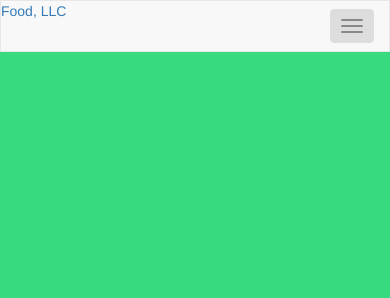
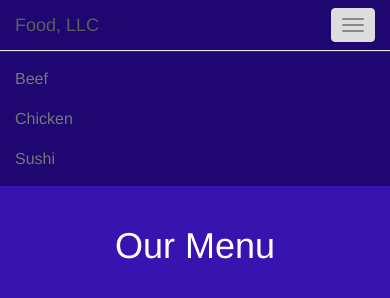
Before and after one commit to yuvraj333/mod3, a plain HTML site: page index.html in a window 390 px wide. Both pictures are taken after a click on the button "Toggle navigation". Drawn offline with Linux system fonts and the light colour scheme.

Commit message:
Centered heading.

```diff
--- a/css/styles.css
+++ b/css/styles.css
@@ -1,3 +1,16 @@
 body {
-	background-color: #37da7e;
+	background-color: #3714b0;
+	font-size: 16px;
+	color: white;
 }
+
+#header-nav {
+	background-color: #1f0772;
+	border-radius: 0;
+	border: 0;
+}
+
+.navbar-brand a:focus, .navbar-brand a:hover {
+	text-decoration: none;
+	color: white;
+}
--- a/index.html
+++ b/index.html
@@ -13,18 +13,31 @@
     <nav id="header-nav" class="navbar navbar-default">
       <div class="container">
         <div class="navbar-header">
-          <a href="#" class="pull-left">Food, LLC</a>
-            <button type="button" class="navbar-toggle collapsed visible-xs"  data-target="#collapsable-nav" aria-expanded="false"><span class="sr-only">Toggle navigation</span>
+          <a href="#" class="navbar-brand pull-left">Food, LLC</a>
+         <button type="button" class="navbar-toggle collapsed" data-toggle="collapse" data-target="#collapsable-nav" aria-expanded="false">
+            <span class="sr-only">Toggle navigation</span>
             <span class="icon-bar"></span>
             <span class="icon-bar"></span>
             <span class="icon-bar"></span>
           </button>
+        </div><!-- navbar header -->
+
+        <div class="collapse navbar-collapse" id="collapsable-nav">
+          <ul id="nav-list" class="nav navbar-nav navbar-right visible-xs">
+            <li><a href="#">Beef</a></li>
+            <li><a href="#">Chicken</a></li>
+            <li><a href="#">Sushi</a></li>
+          </ul>
         </div>
       </div>
     </nav>
   </header>
+
+  <div class="container" id="main-content">
+    <h1 class="text-center">Our Menu</h1>
+  </div>
   <!-- jQuery (Bootstrap JS plugins depend on it) -->
-  <script src="js/jquery-1.11.3.min.js"></script>
+  <script src="js/jquery-2.1.4.min.js"></script>
   <script src="js/bootstrap.min.js"></script>
   <script src="js/script.js"></script>
 </body>
```
